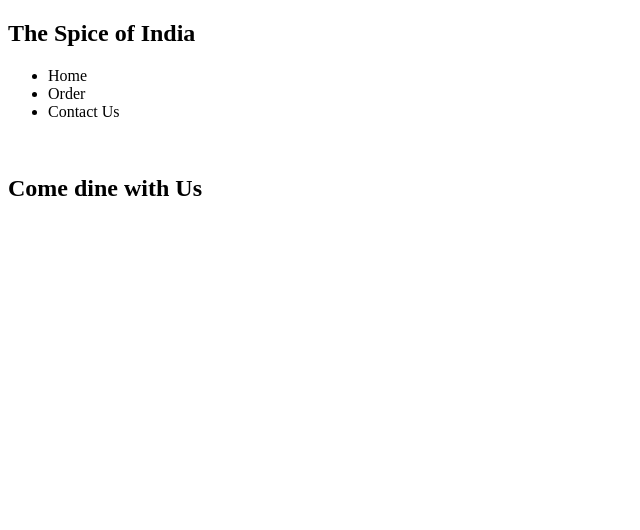
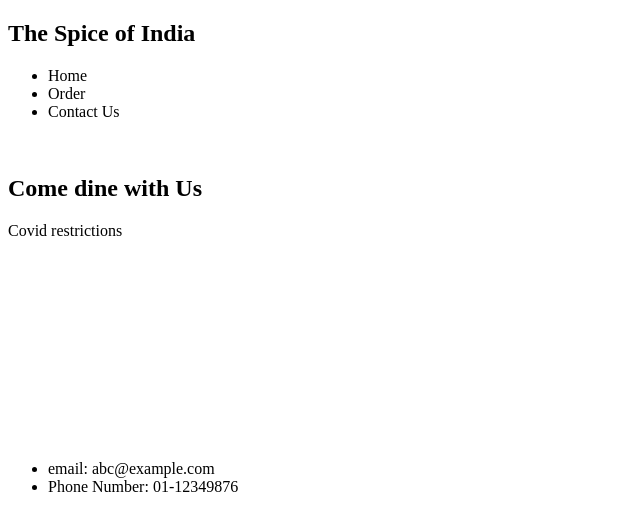
Before and after one commit to Colm1711/covid_restraunt, a plain HTML site: page index.html in a window 1280 px wide. Shown: the whole page, without its empty margins (0-640 px from the left). Drawn offline with Linux system fonts and the light colour scheme.

Commit message:
added iframe and contact information to footer

```diff
--- a/index.html
+++ b/index.html
@@ -20,14 +20,28 @@
     <section id="hero image">
         <img src="" alt="">
         <h2>Come dine with Us</h2>
+        <div>
+            Covid restrictions
+        </div>
     </section>
-    <section>
+    <section id="menu">
+        <div>
+
+        </div>
 
     </section>
 
 
-    <footer>
-
+    <footer id="contact">
+        <div id="map">
+            <iframe src="" frameborder="0" width="100%" height="200px"></iframe>
+        </div>
+        <div id="contact-info">
+            <ul>
+                <li>email: abc@example.com</li>
+                <li>Phone Number: 01-12349876</li>
+            </ul>
+        </div>
     </footer>
 </body>
 </html>
```
